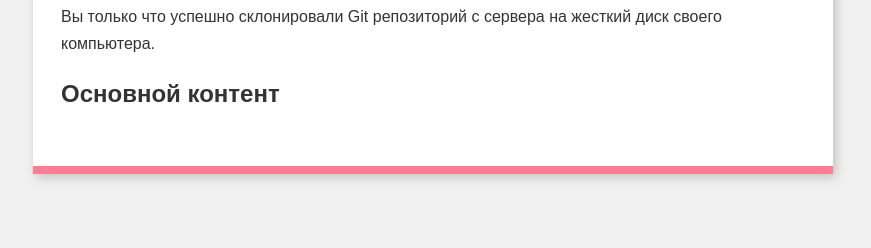
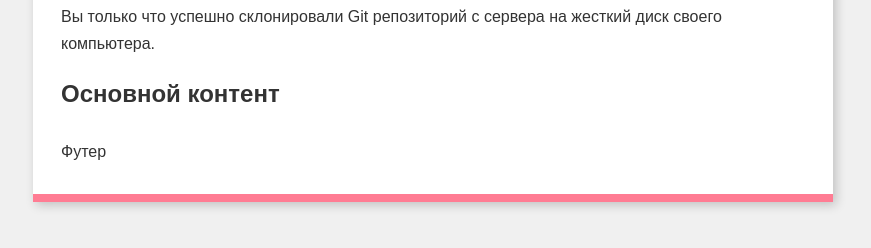
Before and after one commit to marlenovich/master-class, a plain HTML site: page index.html in a window 1280 px wide. Shown: the part 196-444 px from the top of the page, without its empty margins (207-1078 px from the left). Drawn offline with Linux system fonts and the light colour scheme.

Commit message:
footer added

```diff
--- a/index.html
+++ b/index.html
@@ -23,6 +23,10 @@
         <main class="main">
             <h2>Основной контент</h2>
         </main>
+
+        <footer class="footer">
+            Футер
+        </footer>
     </div>
 </body>
 
```
